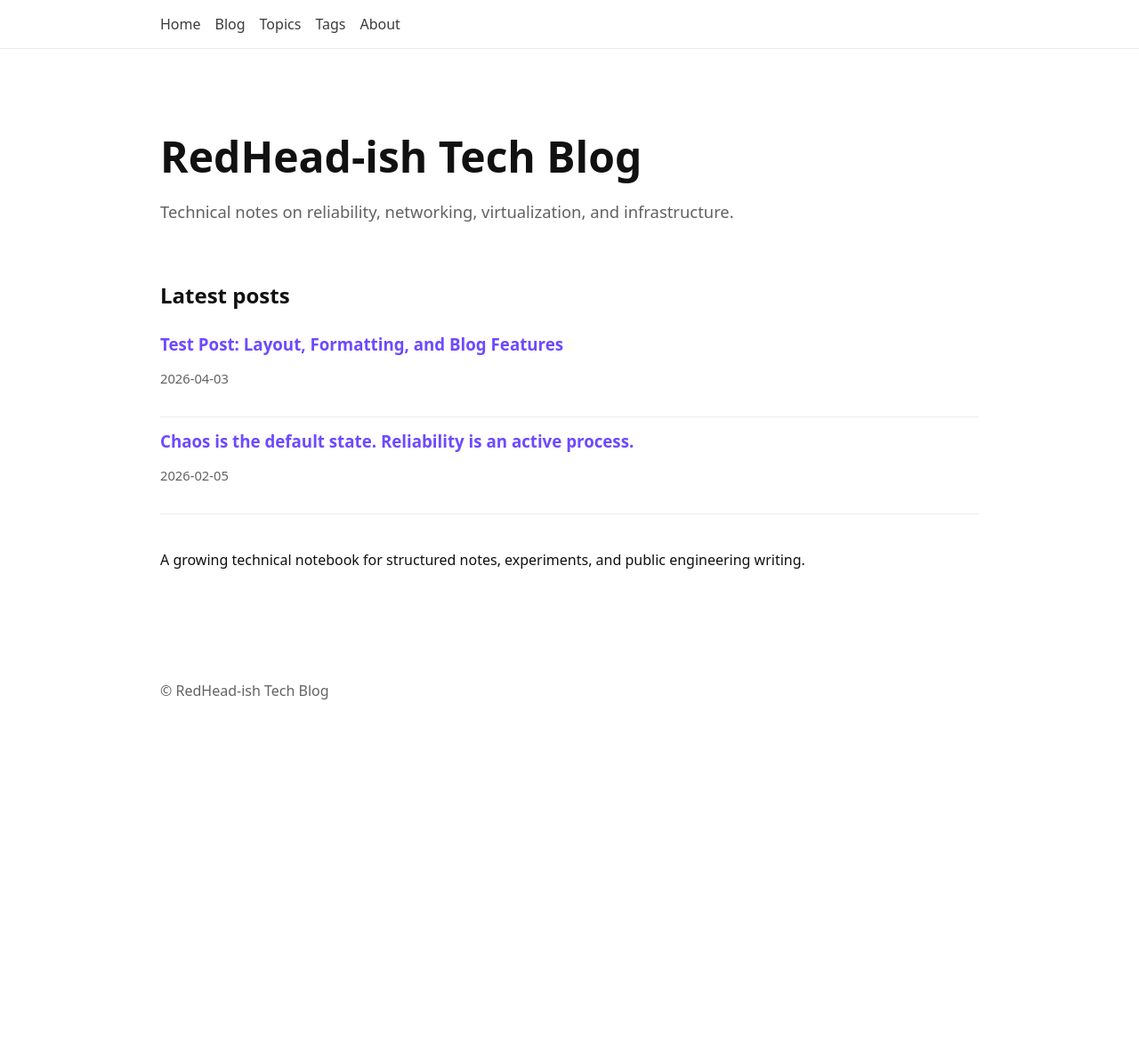
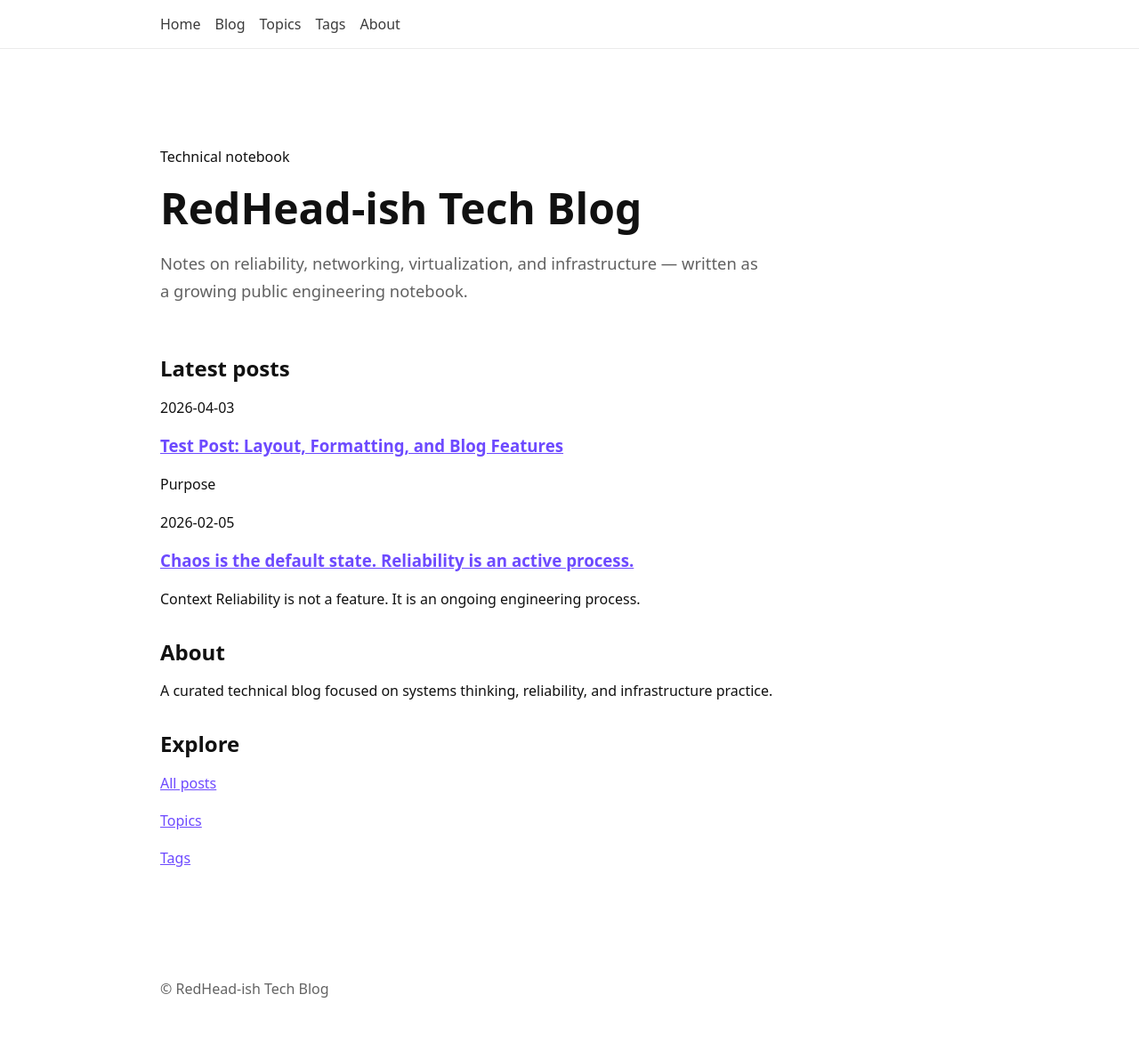
Before and after one commit to Redheadish/.github.io, a Jekyll site: the page built from index.md, in a window 1280 px wide. Shown: the whole page at 89% size. Built offline with Jekyll 4.4.1, drawn with Linux system fonts in a browser that asks for light colours; before the commit the page ends 900 px from its top, so only the background shows below that.

Commit message:
Refactor index.md layout and content structure

```diff
--- a/index.md
+++ b/index.md
@@ -3,26 +3,44 @@ layout: page
 title: ""
 ---
 
-<div class="hero">
+<section class="hero">
+  <p class="eyebrow">Technical notebook</p>
   <h1>RedHead-ish Tech Blog</h1>
   <p class="hero-subtitle">
-    Technical notes on reliability, networking, virtualization, and infrastructure.
+    Notes on reliability, networking, virtualization, and infrastructure —
+    written as a growing public engineering notebook.
   </p>
-</div>
-
-<section class="home-section">
-  <h2>Latest posts</h2>
-
-  {% for post in site.posts limit:3 %}
-    <article class="home-post-card">
-      <h3><a href="{{ post.url | relative_url }}">{{ post.title }}</a></h3>
-      <p class="blog-date">{{ post.date | date: "%Y-%m-%d" }}</p>
-    </article>
-  {% endfor %}
 </section>
 
-<section class="home-section">
-  <p>
-    A growing technical notebook for structured notes, experiments, and public engineering writing.
-  </p>
+<section class="home-grid">
+  <div class="home-main">
+    <h2>Latest posts</h2>
+
+    {% for post in site.posts limit:3 %}
+      <article class="post-card">
+        <p class="post-card-date">{{ post.date | date: "%Y-%m-%d" }}</p>
+        <h3><a href="{{ post.url | relative_url }}">{{ post.title }}</a></h3>
+        {% if post.excerpt %}
+          <p class="post-card-excerpt">{{ post.excerpt | strip_html | truncate: 150 }}</p>
+        {% endif %}
+      </article>
+    {% endfor %}
+  </div>
+
+  <aside class="home-side">
+    <div class="side-card">
+      <h2>About</h2>
+      <p>
+        A curated technical blog focused on systems thinking,
+        reliability, and infrastructure practice.
+      </p>
+    </div>
+
+    <div class="side-card">
+      <h2>Explore</h2>
+      <p><a href="{{ '/blog/' | relative_url }}">All posts</a></p>
+      <p><a href="{{ '/topics/' | relative_url }}">Topics</a></p>
+      <p><a href="{{ '/tags/' | relative_url }}">Tags</a></p>
+    </div>
+  </aside>
 </section>
```
